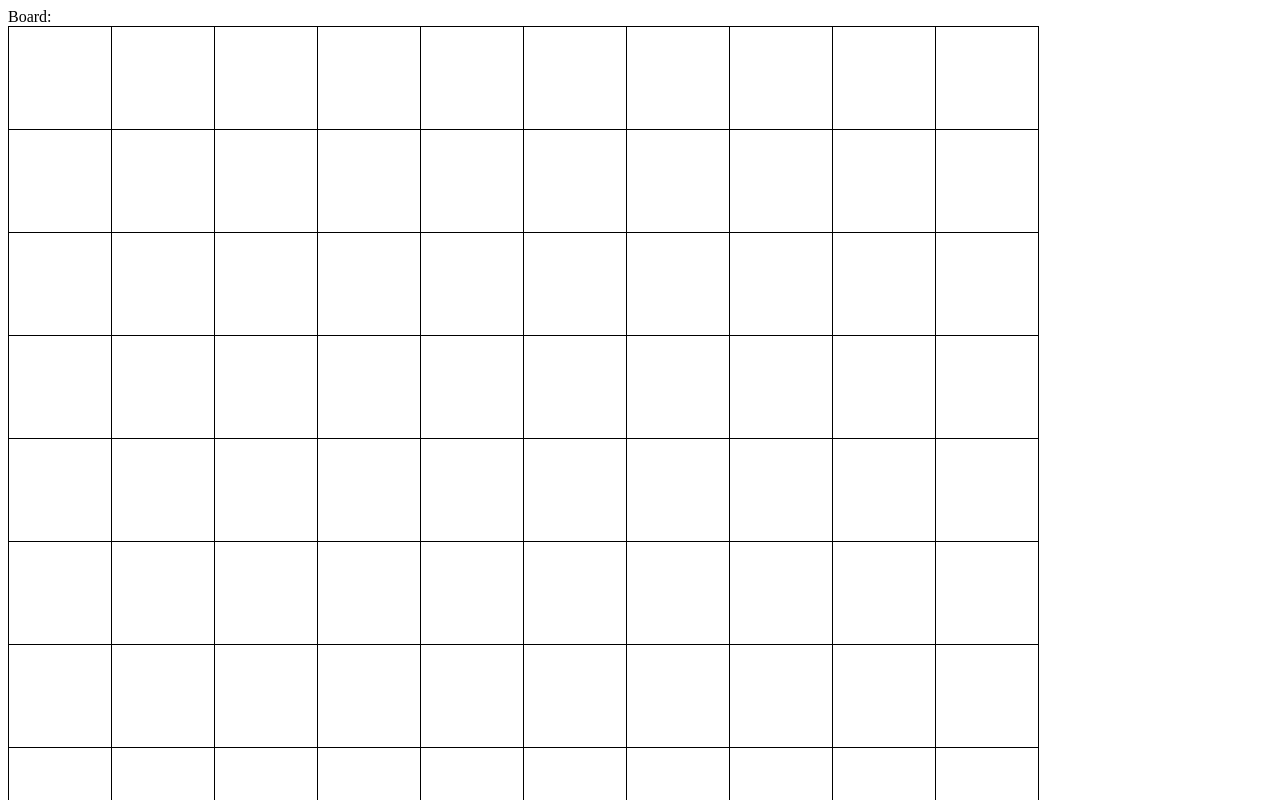
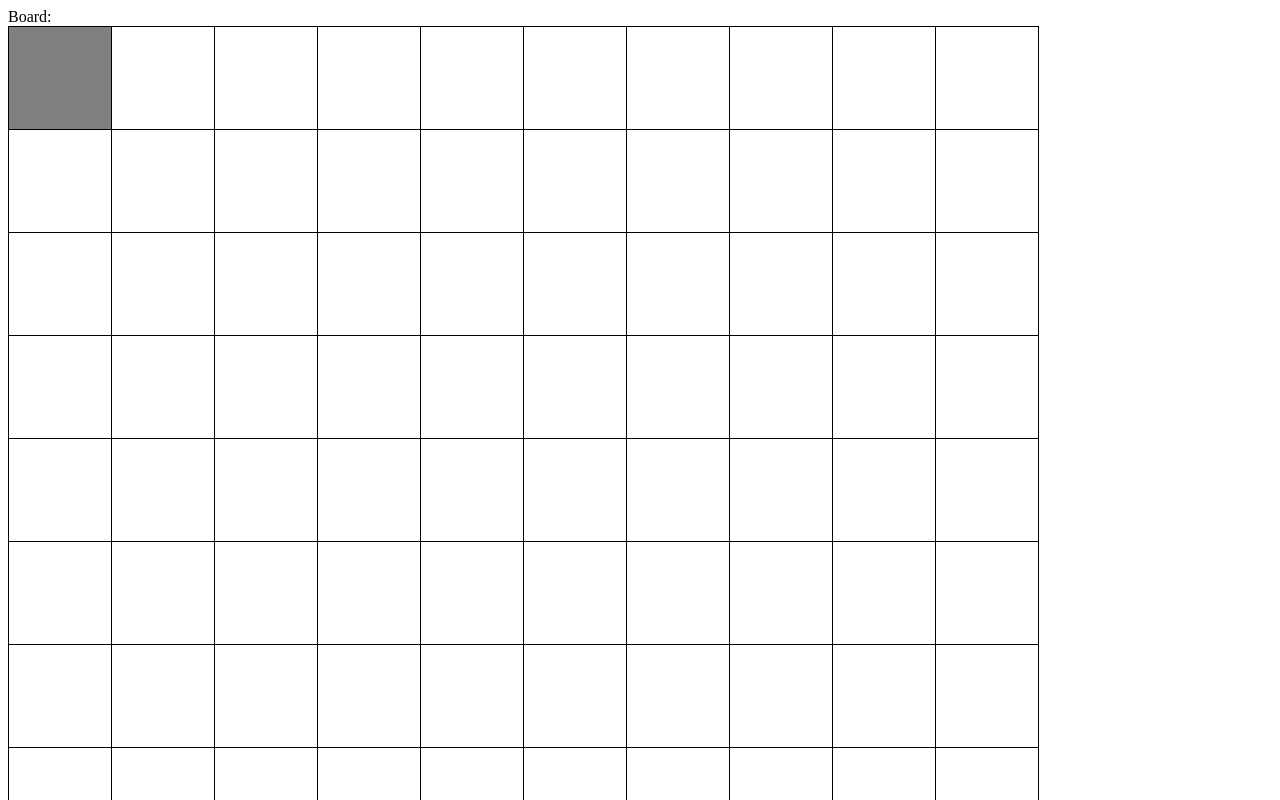
Before and after one commit to justinkpeter/minesweeper, an Angular app: page / in a window 1280 px wide. In both pictures the pointer is over the element 60 px from the left and 78 px from the top of the page. Shown: the top 800 px of the page. Built offline with nearby package versions, Linux system fonts and the light colour scheme.

Commit message:
adding some hover styling

```diff
--- a/src/styles.css
+++ b/src/styles.css
@@ -11,6 +11,10 @@
   text-align: center;
   vertical-align: center;
 }
+
+.board td:hover{
+  background-color: grey
+}
 .cell{
   /*display: flex;*/
   align-items: center;
```
